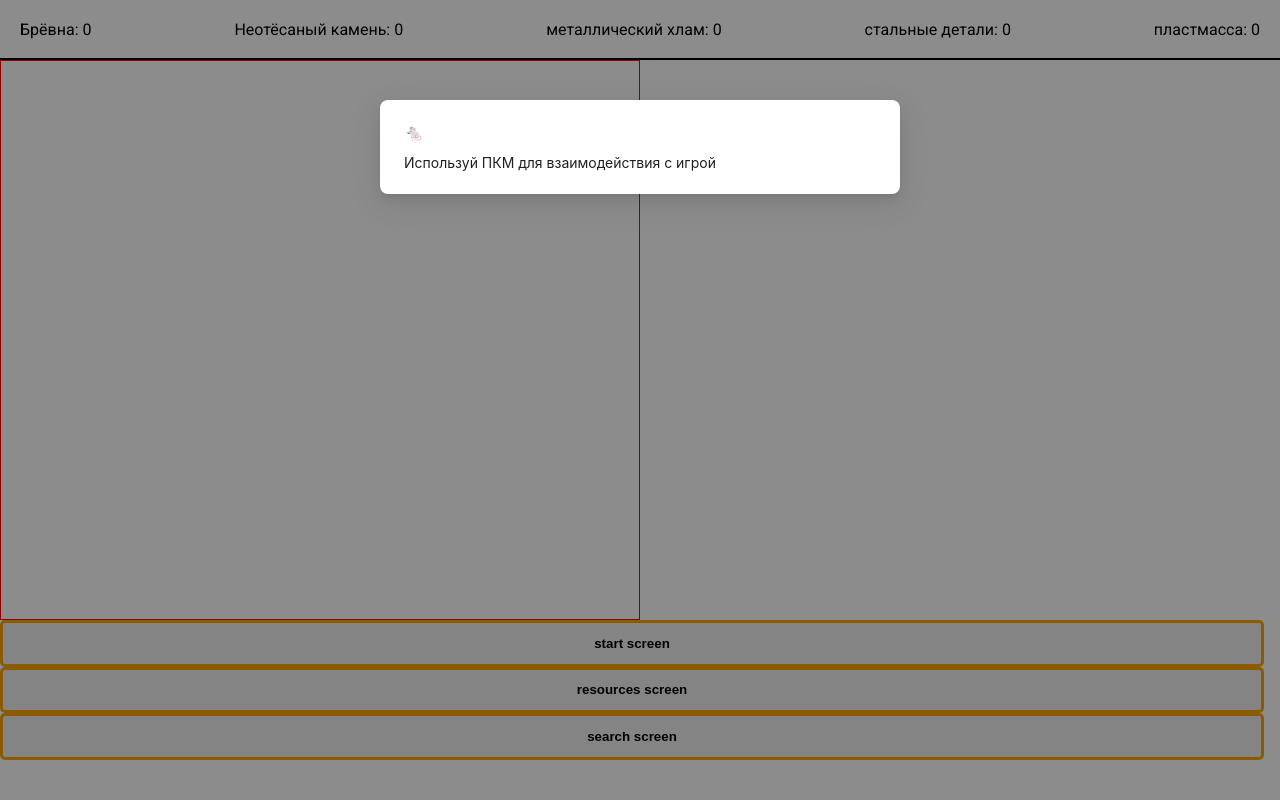
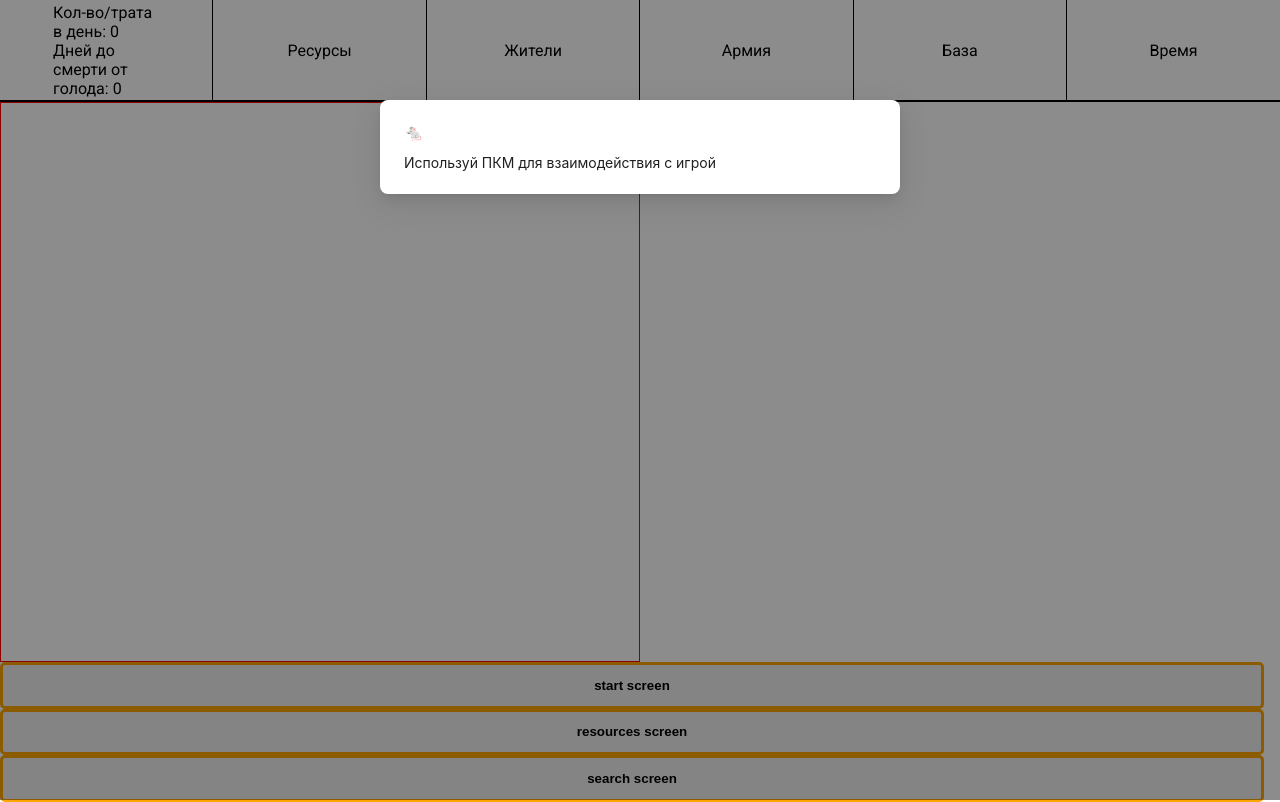
Before and after one commit to Vasmart24/practice-2024, a React (Vite) app in the folder Stranded/: page / in a window 1280 px wide. Built offline with nearby package versions, Linux system fonts and the light colour scheme.

Commit message:
add styles to Header

```diff
--- a/Stranded/src/components/Header/Header.css
+++ b/Stranded/src/components/Header/Header.css
@@ -14,9 +14,9 @@
   border: 3px solid blue;
 }
 .header {
-  display: inline-flex;
-  padding: 20px;
-  height: 60px;
+  display: flex;
+  /* padding: 20px; */
+  justify-content: center;
 }
 .list-item {
   width: auto;
@@ -29,11 +29,34 @@
   justify-content: center;
 }
 
+.header__item {
+  position: relative;
+  width: 400px;
+  height: 100px;
+  padding: 20px 10px 20px 10px;
+  border-right: solid 1px;
+  /* display: flex;
+  flex-direction: column;
+  align-items: center; */
+}
+
+.header__item:last-child {
+  border: none;
+}
+
+.header__item > div {
+  position: absolute;
+  top: 50%;
+  left: 50%;
+  -ms-transform: translate(-50%, -50%);
+  transform: translate(-50%, -50%);
+}
+
 .header__list {
   width: 100%;
   display: flex;
-  gap: 15px;
-  justify-content: space-between;
+  /* gap: 15px; */
+  /* justify-content: space-between; */
 }
 
 .header__list > li {
--- a/Stranded/src/components/Header/Header.jsx
+++ b/Stranded/src/components/Header/Header.jsx
@@ -4,7 +4,32 @@ import "./Header.css";
 function Header() {
   return (
     <header className="header">
-      <ul className="header__list">
+      <div className="header__item">
+        <div>
+          <div>Кол-во/трата в день: 0</div>
+          <div>Дней до смерти от голода: 0</div>
+        </div>
+      </div>
+      <div className="header__item">
+        <div>Ресурсы</div>
+      </div>
+      <div className="header__item">
+        <div>Жители</div>
+      </div>
+      <div className="header__item">
+        <div>Армия</div>
+      </div>
+      <div className="header__item">
+        <div>База</div>
+      </div>
+      <div className="header__item">
+        <div>Время</div>
+      </div>
+    </header>
+  );
+}
+
+/* <ul className="header__item header__list">
         {baseResources.map(({ key, name, count }) => {
           return (
             <li key={key}>
@@ -12,9 +37,6 @@ function Header() {
             </li>
           );
         })}
-      </ul>
-    </header>
-  );
-}
+      </ul> */
 
 export default Header;
```
